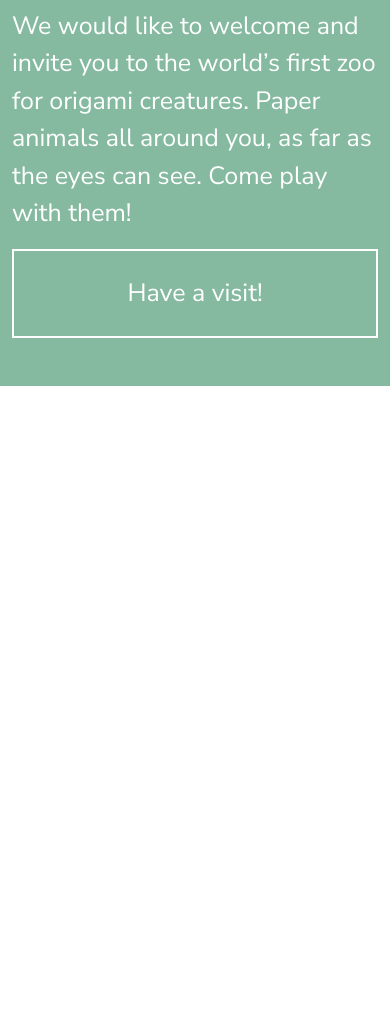
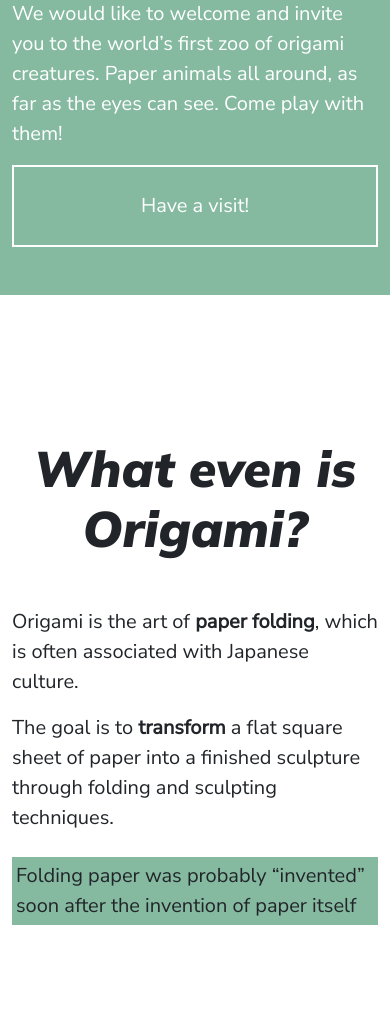
Before and after one commit to arieuu/origami-template, a plain HTML site: page index.html in a window 390 px wide. Shown: the part 548-1569 px from the top of the page. Before the commit the page ends 934 px from the top, so only its background shows below. Drawn offline with nearby package versions, Linux system fonts and the light colour scheme.

Commit message:
Finished 'what is origami section' both desktop and mobile.

```diff
--- a/index.html
+++ b/index.html
@@ -9,7 +9,6 @@
     <link rel="stylesheet" href="style.css">
     <title> Origam! World!</title>
 
-
 </head>
 
 <body>
@@ -18,7 +17,7 @@
     <nav class="navbar bg-green pb-5 pt-5">
         <div class="container d-flex justify-content-lg-between justify-content-center">
             <a href="#" class="navbar-brand">
-                <img class="img-fluid " src="img/logo.png" alt="logo">
+                <img class="img-fluid" src="img/logo.png" alt="logo">
             </a>
 
             <div class="navbar-nav d-none d-lg-block text-white">
@@ -38,8 +37,8 @@
                     <h1 class="pt-5 mb-4 font-primary text-white"> PAPER ZOO! </h1>
 
                     <p class="font-secondary text-white">
-                        We would like to welcome and invite you to the world&rsquo;s first zoo for origami creatures.
-                        Paper animals all around you, as far as the eyes can see.
+                        We would like to welcome and invite you to the world&rsquo;s first zoo of origami creatures.
+                        Paper animals all around, as far as the eyes can see.
                         Come play with them!
                     </p>
 
@@ -55,6 +54,34 @@
         </div>
     </section>
 
+    <!-- ORIGAMI SECTION -->
+    <section>
+
+        <!-- DESKTOP -->
+        <div class="container text-center mt-5 pt-5 w-50 pb-5 mb-5 d-none d-lg-block">
+            <h2 class="font-primary mt-5 mb-5"> What even is Origami? </h2>
+
+            <div class="text-start">
+                <p class="font-secondary"> Origami is the art of <b> paper folding</b>, which is often associated with Japanese culture. </p>
+                <p class="font-secondary"> The goal is to <b>transform</b> a flat square sheet of paper into a finished sculpture through folding and sculpting techniques. </p>
+                <div class="font-secondary bg-green p-1 mt-4"> Folding paper was probably “invented” soon after the invention of paper itself </div>
+            </div>
+
+        </div>
+
+        <!-- MOBILE -->
+        <div class="container text-center mt-5 pt-5 pb-5 mb-5 b-block d-lg-none">
+            <h2 class="font-primary mt-5 mb-5"> What even is Origami? </h2>
+
+            <div class="text-start">
+                <p class="font-secondary"> Origami is the art of <b> paper folding</b>, which is often associated with Japanese culture. </p>
+                <p class="font-secondary"> The goal is to <b>transform</b> a flat square sheet of paper into a finished sculpture through folding and sculpting techniques. </p>
+                <div class="font-secondary bg-green p-1 mt-4"> Folding paper was probably “invented” soon after the invention of paper itself </div>
+            </div>
+
+        </div>
+    </section>
+
 
     <script src="https://cdn.jsdelivr.net/npm/bootstrap@5.3.0-alpha3/dist/js/bootstrap.bundle.min.js" integrity="sha384-ENjdO4Dr2bkBIFxQpeoTz1HIcje39Wm4jDKdf19U8gI4ddQ3GYNS7NTKfAdVQSZe" crossorigin="anonymous"></script>
 </body>
--- a/style.css
+++ b/style.css
@@ -54,12 +54,12 @@
 
 .font-primary {
     font-family: 'Mulish', sans-serif;
-    font-size: 57px;
+    font-size: 50px;
 }
 
 .font-secondary {
     font-family: 'Nunito Sans', sans-serif;
-    font-size: 25px;
+    font-size: 20px;
 }
 
 .shapes-text {
```
